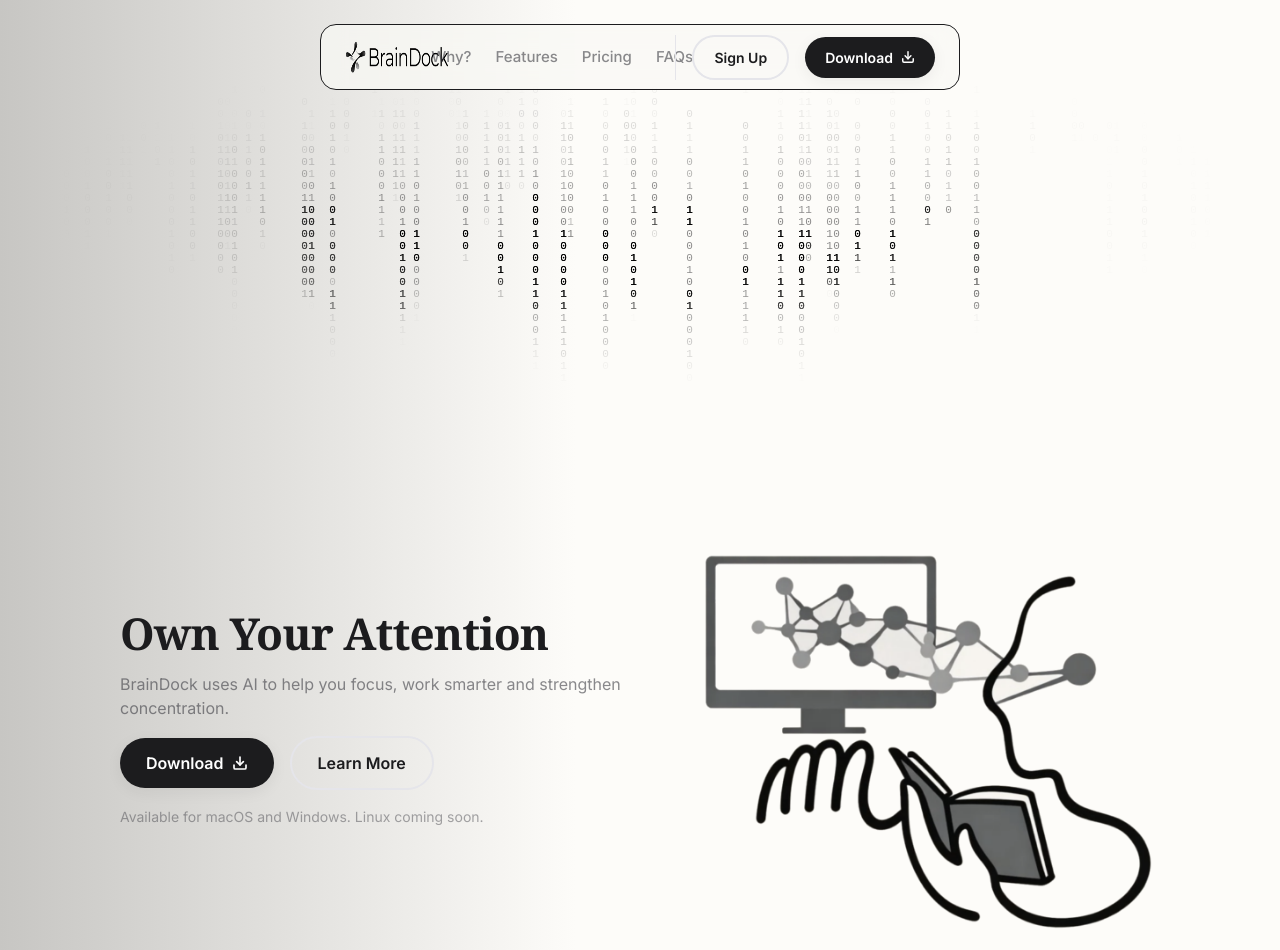
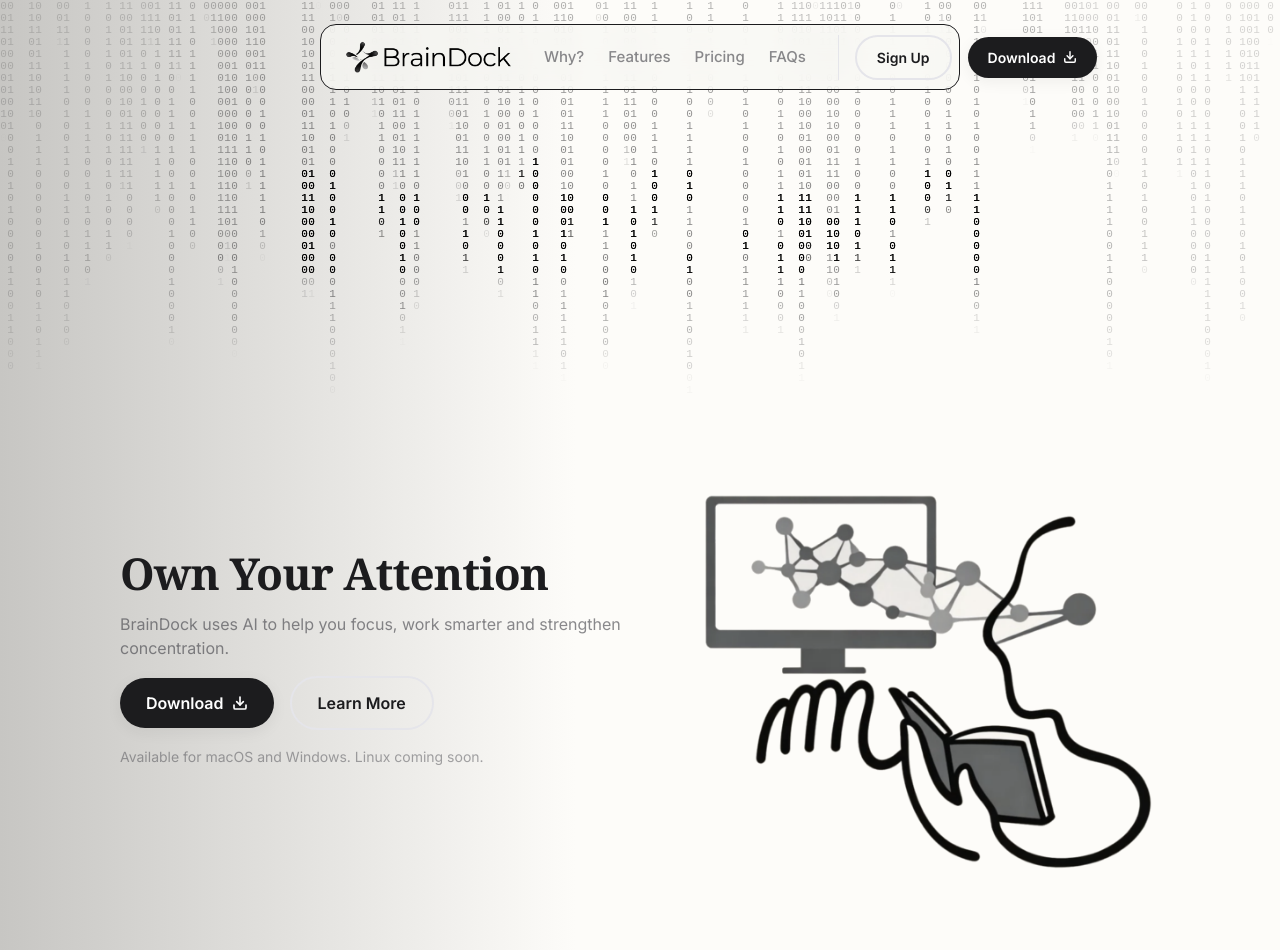
Before and after one commit to Morayya-Jain/BrainDock-Website, a website: page public/index.html in a window 1280 px wide. Shown: the top 950 px of the page. Drawn offline with Linux system fonts and the light colour scheme; animation ran at ten frames a second.

Commit message:
ui changes

```diff
--- a/public/css/style.css
+++ b/public/css/style.css
@@ -458,7 +458,6 @@
   left: 50%;
   transform: translateX(-50%);
   width: auto;
-  max-width: calc(100% - 32px);
   z-index: 100;
   background: rgba(249, 248, 244, 0.72);
   -webkit-backdrop-filter: blur(12px);
@@ -470,18 +469,22 @@
 @media (max-width: 480px) {
   .nav {
     top: var(--space-s);
-    max-width: calc(100% - 16px);
   }
 }
 
 .nav-container {
   display: flex;
   align-items: center;
+  flex-wrap: nowrap;
   gap: var(--space-xl);
   height: 64px;
   padding: 0 var(--space-l);
 }
 
+.nav-logo {
+  flex-shrink: 0;
+}
+
 .nav-logo img {
   height: 32px;
   width: auto;
@@ -492,7 +495,7 @@
   align-items: center;
   justify-content: center;
   gap: var(--space-l);
-  min-width: 0;
+  flex-shrink: 0;
 }
 
 .nav-links {
@@ -569,7 +572,7 @@
 }
 
 /* When mobile menu is open, flatten pill bottom corners to merge with dropdown */
-.nav:has(.nav-mobile.active) {
+.nav.nav-menu-open {
   border-radius: 16px 16px var(--card-radius) var(--card-radius);
 }
 
@@ -642,9 +645,10 @@
 .hero-binary-canvas {
   display: block;
   width: 100%;
-  /* Radial CSS mask - dissolves digits into the hero background seamlessly */
-  -webkit-mask-image: radial-gradient(ellipse 75% 70% at 50% 38%, black 30%, transparent 62%);
-  mask-image: radial-gradient(ellipse 75% 70% at 50% 38%, black 30%, transparent 62%);
+  align-self: stretch;
+  flex-shrink: 0; /* Never shrink the canvas */
+  position: relative;
+  z-index: 1; /* Canvas renders above hero content overflow */
 }
 
 /* --------------------------------------------------------------------------
@@ -674,6 +678,9 @@
   display: flex;
   align-items: center;
   justify-content: center;
+  position: relative;
+  z-index: 0; /* Below the canvas (z-index: 1) so it doesn't cover the fade */
+  margin-top: -60px; /* Shift content up while keeping section height */
 }
 
 /* Desktop: 80px edge padding */
@@ -752,6 +759,13 @@
 @media (max-width: 500px) {
   body:not(.hero-compact) .hero-ctas {
     flex-direction: column;
+  }
+}
+
+/* Reduce content overlap on mobile so hero image isn't hidden behind canvas */
+@media (max-width: 768px) {
+  .hero .container {
+    margin-top: -30px;
   }
 }
 
--- a/public/js/main.js
+++ b/public/js/main.js
@@ -34,43 +34,45 @@
    * Dynamically check if navigation elements fit in the container.
    * Adds 'nav-compact' class to nav when elements would overflow.
    */
+  // Measure both nav widths once and store them
+  var navFullWidth = 0;
+  var navCompactWidth = 0;
+
+  function measureNavWidths() {
+    if (!navContainer || !navLogo) return;
+
+    // Measure full (expanded) width
+    nav.classList.remove('nav-compact');
+    nav.style.minWidth = '';
+    void nav.offsetWidth;
+    navFullWidth = nav.offsetWidth;
+
+    // Measure compact width
+    nav.classList.add('nav-compact');
+    nav.style.minWidth = '';
+    void nav.offsetWidth;
+    navCompactWidth = nav.offsetWidth;
+
+    // Start in correct state
+    nav.classList.remove('nav-compact');
+  }
+
+  /** Compare stored nav width against viewport. Switch to compact if too narrow. */
   function checkNavFit() {
-    if (!navContainer || !navLinks || !navLogo) return;
+    if (!navContainer || !navLogo) return;
 
-    // Temporarily remove compact mode to measure true widths
-    nav.classList.remove('nav-compact');
+    // First run: measure both widths
+    if (navFullWidth === 0) measureNavWidths();
 
-    // Force a reflow to get accurate measurements
-    void navContainer.offsetWidth;
+    // Buffer so the pill doesn't touch the screen edges
+    const buffer = 40;
 
-    // Get the container's available width (accounting for padding)
-    const containerStyle = getComputedStyle(navContainer);
-    const containerPadding = parseFloat(containerStyle.paddingLeft) + parseFloat(containerStyle.paddingRight);
-    const availableWidth = navContainer.clientWidth - containerPadding;
-
-    // Measure each element's width
-    const logoWidth = navLogo.offsetWidth;
-    const linksWidth = navLinks.scrollWidth;
-    const ctaWidth = navCta ? navCta.offsetWidth : 0;
-
-    // Get gap size from CSS custom property or fallback
-    const gap = parseFloat(getComputedStyle(navContainer).gap) || 24;
-
-    // Calculate total required width (elements + gaps between them)
-    // Elements: logo, links, cta = 2 gaps between 3 elements
-    let elementCount = 1; // logo always present
-    if (linksWidth > 0) elementCount++;
-    if (ctaWidth > 0) elementCount++;
-    const totalGaps = (elementCount - 1) * gap;
-
-    const requiredWidth = logoWidth + linksWidth + ctaWidth + totalGaps;
-
-    // Add buffer for safety (20px)
-    const buffer = 20;
-
-    // If not enough space, switch to compact/mobile mode
-    if (requiredWidth + buffer > availableWidth) {
+    if (window.innerWidth < navFullWidth + buffer) {
       nav.classList.add('nav-compact');
+      nav.style.minWidth = navCompactWidth + 'px'; // Lock compact pill width
+    } else {
+      nav.classList.remove('nav-compact');
+      nav.style.minWidth = navFullWidth + 'px'; // Lock full pill width
     }
   }
 
@@ -142,6 +144,7 @@
   if (navToggle && navMobile) {
     navToggle.addEventListener('click', function() {
       const isOpen = navMobile.classList.toggle('active');
+      nav.classList.toggle('nav-menu-open', isOpen); // Safari 15.0-15.3 compat (replaces :has())
       this.setAttribute('aria-expanded', isOpen);
     });
 
@@ -149,6 +152,7 @@
     document.querySelectorAll('.nav-mobile a').forEach(link => {
       link.addEventListener('click', () => {
         navMobile.classList.remove('active');
+        nav.classList.remove('nav-menu-open');
         navToggle.setAttribute('aria-expanded', 'false');
       });
     });
@@ -159,6 +163,7 @@
           !navMobile.contains(e.target) &&
           !navToggle.contains(e.target)) {
         navMobile.classList.remove('active');
+        nav.classList.remove('nav-menu-open');
         navToggle.setAttribute('aria-expanded', 'false');
       }
     });
@@ -170,6 +175,7 @@
       menuResizeTimeout = setTimeout(function() {
         if (!nav.classList.contains('nav-compact') && navMobile.classList.contains('active')) {
           navMobile.classList.remove('active');
+          nav.classList.remove('nav-menu-open');
           navToggle.setAttribute('aria-expanded', 'false');
         }
       }, 100);
@@ -410,7 +416,7 @@
   /** Set canvas dimensions and rebuild everything. */
   function setup() {
     W = canvas.parentElement.clientWidth;
-    H = Math.max(180, Math.min(500, W * 0.38));
+    H = Math.max(200, Math.min(500, W * 0.38));
 
     canvas.width = W * dpr;
     canvas.height = H * dpr;
@@ -441,7 +447,7 @@
     // Stroke for extra thickness
     oc.lineWidth = fontSize * 0.07;
     oc.strokeStyle = '#000';
-    var textY = H * 0.55; // Shift text down, more digits above near the nav pill
+    var textY = H * 0.48; // Slightly above center, closer to nav pill
     oc.strokeText('BrainDock', W / 2, textY);
     oc.fillStyle = '#000';
     oc.fillText('BrainDock', W / 2, textY);
@@ -482,20 +488,20 @@
             }
           }
         }
-        dripMask[r2][c2] = nearest < 99 ? Math.max(0, 0.55 - nearest * 0.03) : 0;
+        dripMask[r2][c2] = nearest < 99 ? Math.max(0, 0.55 - nearest * 0.015) : 0;
       }
     }
 
     // Center-weight map: elliptical Gaussian falloff for background noise density
     var halfW = W / 2;
-    var centerY = H * 0.55; // Match text vertical offset
+    var centerY = H * 0.48; // Match text vertical offset
     centerWeight = [];
     for (var r3 = 0; r3 < rows; r3++) {
       centerWeight[r3] = [];
       for (var c3 = 0; c3 < cols; c3++) {
         var dx = (c3 * CELL_W + CELL_W / 2 - halfW) / halfW;
         var dy = (r3 * CELL_H + CELL_H / 2 - centerY) / (H / 2);
-        var d2 = dx * dx * 0.4 + dy * dy * 1.8;
+        var d2 = dx * dx * 0.3 + dy * dy * 0.3; // Subtle horizontal fade, gentle vertical
         centerWeight[r3][c3] = Math.exp(-d2 * 1.0);
       }
     }
@@ -585,13 +591,13 @@
 
         if (isText) {
           alpha = settled ? 1.0 : Math.min(1.0, dist / 2.5);
-        } else if (drip > 0) {
-          alpha = settled ? drip : Math.min(drip, dist / 6);
         } else {
-          // Background noise with center-focused density
+          // Use the brighter of drip halo and background noise - no gaps between zones
           var cw = centerWeight[r][c];
-          var baseAlpha = 0.22 * cw;
-          alpha = settled ? baseAlpha : Math.min(baseAlpha, dist / 30);
+          var baseAlpha = 0.28 * cw;
+          var dripAlpha = drip > 0 ? drip : 0;
+          alpha = Math.max(dripAlpha, baseAlpha);
+          if (!settled) alpha = Math.min(alpha, dist / 6);
         }
 
         // Soft spotlight glow near cursor
@@ -599,17 +605,12 @@
           alpha = Math.min(1.0, alpha + proximity * 0.2);
         }
 
-        // Organic edge fade - noise creates a soft cloud-like boundary
-        if (!isText) {
-          var eDx = (c - cols / 2) / (cols / 2);
-          var eDy = (r - rows * 0.55) / (rows / 2);
-          var hWeight = eDy > 0 ? 1.0 : 0.15;
-          var eDist = Math.sqrt(eDx * eDx * hWeight + eDy * eDy);
-          // Per-cell noise offsets the fade threshold for an organic edge
-          var noiseOffset = edgeNoise[r][c];
-          var fadeStart = 0.40 - noiseOffset;
-          var edgeFade = eDist < fadeStart ? 1.0 : Math.max(0, 1.0 - (eDist - fadeStart) / 0.45);
-          alpha *= edgeFade;
+        // Bottom-only organic fade - digits dissolve well before canvas edge
+        var bottomProgress = (r - rows * 0.5) / (rows * 0.5); // 0 at midpoint, 1 at bottom
+        if (bottomProgress > 0) {
+          var noiseOffset = isText ? 0 : edgeNoise[r][c];
+          var fadeFactor = Math.max(0, 1.0 - (bottomProgress - noiseOffset) * 1.6);
+          alpha *= fadeFactor;
         }
 
         if (alpha < 0.01) continue;
```
